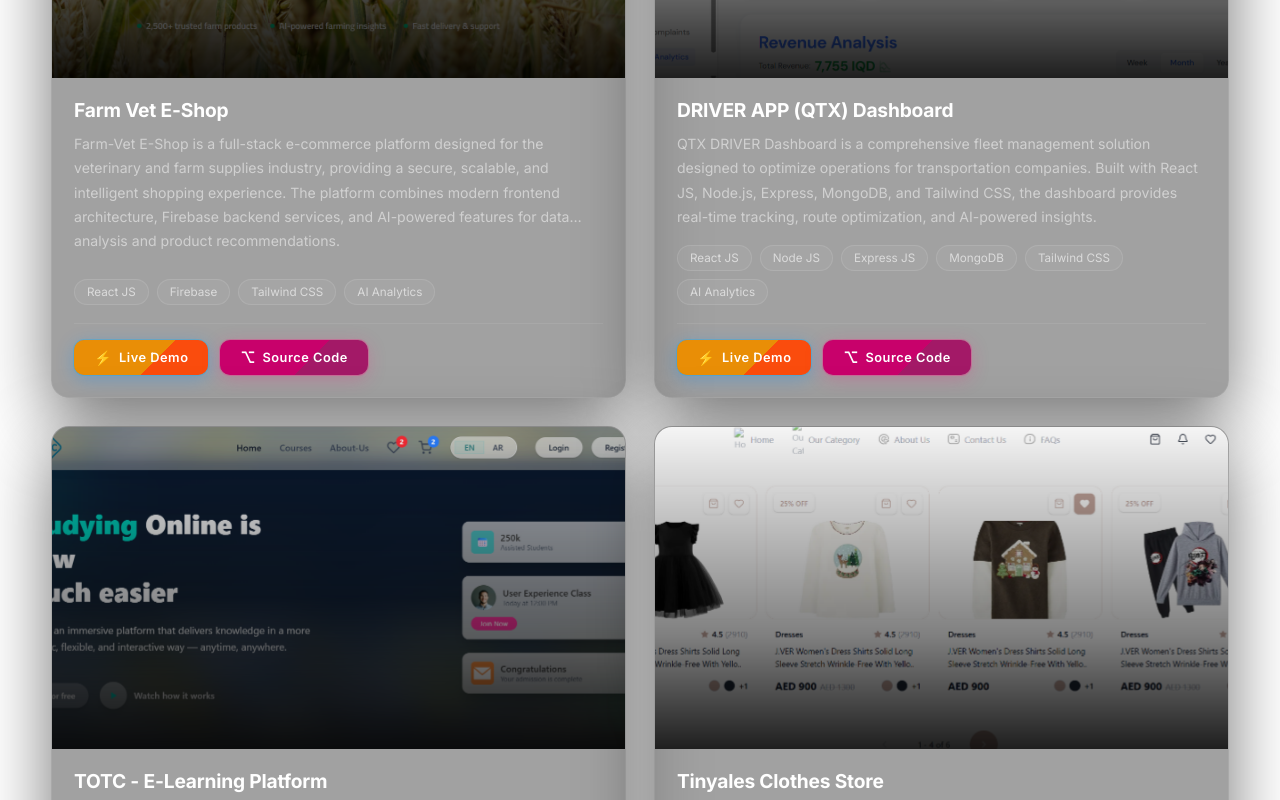
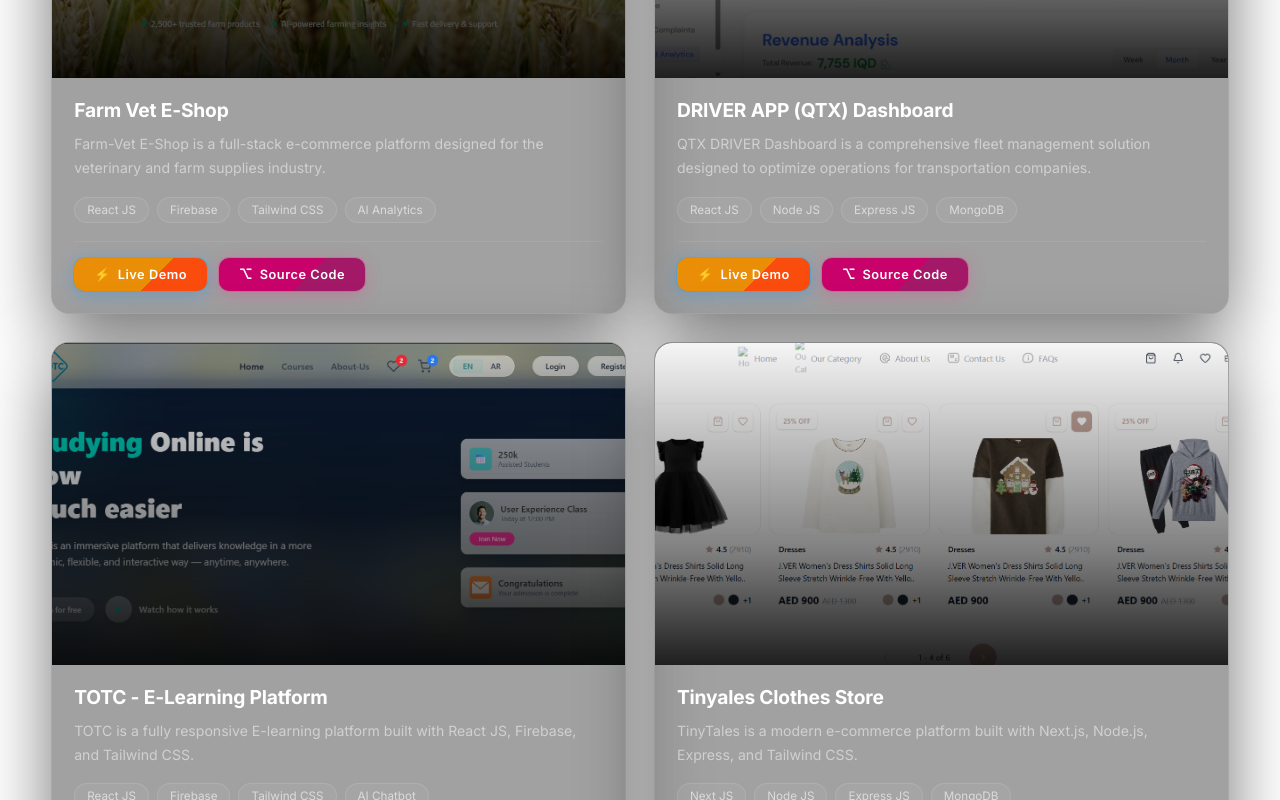
Before and after one commit to ibrahi4/Ibrahim-Abdulnasser-Portfolio, a React (Vite) app: page / in a window 1280 px wide. Shown: the part 6180-6980 px from the top of the page. Built offline with nearby package versions, Linux system fonts and the light colour scheme; a web font is replaced by a local one.

Commit message:
update LAYOUT

```diff
--- a/src/components/Contact/Contact.jsx
+++ b/src/components/Contact/Contact.jsx
@@ -71,7 +71,7 @@ export default function Contact() {
   {
     icon: "/assets/images/tech-icons/location-pin-svgrepo-com.svg",
     label: "Location",
-    value: "Minya, Egypt"
+    value: "Cairo, Egypt"
   },
   {
     icon: "/assets/images/tech-icons/phone-call-24-hours-svgrepo-com.svg",
@@ -81,7 +81,7 @@ export default function Contact() {
   {
     icon: "/assets/images/tech-icons/coding-html-svgrepo-com.svg",
     label: "Speciality",
-    value: "React & Next.js and React Native · Full-Stack"
+    value: "React & Next.js and React Native"
   },
 ].map((item) => (
   <div className="ct-info-row" key={item.label}>
--- a/src/components/Projects/Projects.jsx
+++ b/src/components/Projects/Projects.jsx
@@ -1,10 +1,10 @@
-import React, { useEffect, useRef, useCallback } from "react";
+import React, { useEffect, useRef, useCallback, useState } from "react";
 import "./Projects.scss";
 
 const PROJECTS = [
   {
     title: "Farm Vet E-Shop",
-    desc: "Farm-Vet E-Shop is a full-stack e-commerce platform designed for the veterinary and farm supplies industry, providing a secure, scalable, and intelligent shopping experience. The platform combines modern frontend architecture, Firebase backend services, and AI-powered features for data analysis and product recommendations.",
+    desc: "Farm-Vet E-Shop is a full-stack e-commerce platform designed for the veterinary and farm supplies industry.",
     image: "/assets/images/common/proj1.png",
     tags: ["React JS", "Firebase", "Tailwind CSS", "AI Analytics"],
     links: [
@@ -14,9 +14,9 @@ const PROJECTS = [
   },
   {
     title: "DRIVER APP (QTX) Dashboard",
-    desc: "QTX DRIVER Dashboard is a comprehensive fleet management solution designed to optimize operations for transportation companies. Built with React JS, Node.js, Express, MongoDB, and Tailwind CSS, the dashboard provides real-time tracking, route optimization, and AI-powered insights.",
+    desc: "QTX DRIVER Dashboard is a comprehensive fleet management solution designed to optimize operations for transportation companies.",
     image: "/assets/images/common/QTX.png",
-    tags: ["React JS", "Node JS", "Express JS", "MongoDB", "Tailwind CSS", "AI Analytics"],
+    tags: ["React JS", "Node JS", "Express JS", "MongoDB"],
     links: [
       { label: "Live Demo",   href: "https://drive.google.com/file/d/1kZ6tJ4QyPx-Asf6haKUU4GZG7eGhdN7E/view" },
       { label: "Source Code", href: "https://github.com/ibrahi4/QTX-DASHBOARD" },
@@ -24,7 +24,7 @@ const PROJECTS = [
   },
   {
     title: "TOTC - E-Learning Platform",
-    desc: "TOTC is a fully responsive E-learning platform built with React JS, Firebase, and Tailwind CSS. It offers a seamless learning experience with features like user authentication, course management, and an AI-powered chatbot for personalized support.",
+    desc: "TOTC is a fully responsive E-learning platform built with React JS, Firebase, and Tailwind CSS.",
     image: "/assets/images/common/proj2.png",
     tags: ["React JS", "Firebase", "Tailwind CSS", "AI Chatbot"],
     links: [
@@ -34,9 +34,9 @@ const PROJECTS = [
   },
   {
     title: "Tinyales Clothes Store",
-    desc: "TinyTales is a modern e-commerce platform built with Next.js, Node.js, Express, and Tailwind CSS. It offers a seamless shopping experience with features like user authentication, product management, and an AI-powered recommendation engine.",
+    desc: "TinyTales is a modern e-commerce platform built with Next.js, Node.js, Express, and Tailwind CSS.",
     image: "/assets/images/common/tintyles.png",
-    tags: ["Next JS", "Node JS", "Express JS", "MongoDB", "Tailwind CSS"],
+    tags: ["Next JS", "Node JS", "Express JS", "MongoDB"],
     links: [
       { label: "Live Demo",   href: "https://tinytales-snowy.vercel.app" },
       { label: "Source Code", href: "https://github.com/ibrahi4/Tinytales" },
@@ -44,9 +44,9 @@ const PROJECTS = [
   },
   {
     title: "Furniture E-Commerce App",
-    desc: "Furniture E-Commerce App is a mobile application built with React Native, Expo, Redux, Firebase, and Tailwind CSS. It provides a seamless shopping experience for furniture enthusiasts with features like product browsing, user authentication, and an AI-powered recommendation engine.",
+    desc: "Furniture E-Commerce App is a mobile application built with React Native, Expo, Redux, and Firebase.",
     image: "/assets/images/common/furnitureapp.png",
-    tags: ["React Native", "Expo", "Redux", "Firebase", "Tailwind CSS"],
+    tags: ["React Native", "Expo", "Redux", "Firebase"],
     links: [
       { label: "Live Demo",   href: "https://drive.google.com/file/d/1PmJQgmrl1a_ppI10fgN7OIGoB-8J0V63/view" },
       { label: "Source Code", href: "https://github.com/jovywahba/react-native-G" },
@@ -55,30 +55,36 @@ const PROJECTS = [
 ];
 
 export default function Projects() {
+  const [isMobile, setIsMobile] = useState(false);
   const observerRef = useRef(null);
   const cardsRef = useRef([]);
 
-  /* ── Optimized Intersection Observer with debouncing ── */
+  // Detect mobile
+  useEffect(() => {
+    const checkMobile = () => {
+      setIsMobile(window.innerWidth <= 768);
+    };
+    checkMobile();
+    window.addEventListener('resize', checkMobile);
+    return () => window.removeEventListener('resize', checkMobile);
+  }, []);
+
+  /* ── Simplified Observer for Mobile ── */
   useEffect(() => {
     const options = {
-      threshold: 0.08,
-      rootMargin: "100px 0px", // Load earlier for smoother experience
+      threshold: isMobile ? 0.05 : 0.08,
+      rootMargin: isMobile ? "200px 0px" : "100px 0px",
     };
 
     observerRef.current = new IntersectionObserver((entries) => {
-      // Batch DOM updates with requestAnimationFrame
-      requestAnimationFrame(() => {
-        entries.forEach((entry) => {
-          if (entry.isIntersecting) {
-            // Add class and immediately unobserve
-            entry.target.classList.add("is-visible");
-            observerRef.current?.unobserve(entry.target);
-          }
-        });
+      entries.forEach((entry) => {
+        if (entry.isIntersecting) {
+          entry.target.classList.add("is-visible");
+          observerRef.current?.unobserve(entry.target);
+        }
       });
     }, options);
 
-    // Observe all cards
     cardsRef.current.forEach((card) => {
       if (card) observerRef.current?.observe(card);
     });
@@ -86,9 +92,8 @@ export default function Projects() {
     return () => {
       observerRef.current?.disconnect();
     };
-  }, []);
+  }, [isMobile]);
 
-  // Callback ref for card elements
   const setCardRef = useCallback((el, index) => {
     if (el) {
       cardsRef.current[index] = el;
@@ -120,6 +125,8 @@ export default function Projects() {
                 alt={p.title}
                 loading="lazy"
                 decoding="async"
+                width="640"
+                height="360"
               />
               <div className="projectMediaOverlay" />
             </div>
--- a/src/components/Projects/Projects.scss
+++ b/src/components/Projects/Projects.scss
@@ -1,5 +1,5 @@
 /* ═══════════════════════════════════════════════════
-   PROJECTS SECTION — Optimized Performance
+   PROJECTS SECTION — Mobile Optimized
 ═══════════════════════════════════════════════════ */
 
 .projects {
@@ -8,9 +8,11 @@
   padding: 90px 0 70px;
   color: #fff;
   font-family: "Inter", system-ui, sans-serif;
+
+  /* ✅ Force GPU acceleration on section */
+  transform: translateZ(0);
 }
 
-/* ── Section Header ── */
 .sectionHeader {
   width: min(1200px, 92%);
   margin: 0 auto 48px;
@@ -42,9 +44,6 @@
   font-size: clamp(0.9rem, 1.35vw, 1.05rem);
 }
 
-/* ═══════════════════════════════════════════════════
-   GRID
-═══════════════════════════════════════════════════ */
 .projectsGrid {
   width: min(1200px, 92%);
   margin: 0 auto;
@@ -55,7 +54,7 @@
 }
 
 /* ═══════════════════════════════════════════════════
-   CARD — Performance Optimized
+   CARD — Ultra Optimized
 ═══════════════════════════════════════════════════ */
 .projectCard {
   border-radius: 18px;
@@ -63,42 +62,60 @@
   background: rgba(10, 10, 10, 0.38);
   border: 1px solid rgba(255, 255, 255, 0.08);
   box-shadow: 0 24px 70px rgba(0, 0, 0, 0.55);
-  backdrop-filter: blur(12px);
-  -webkit-backdrop-filter: blur(12px);
   display: flex;
   flex-direction: column;
 
-  /* ✅ GPU Acceleration */
-  transform: translate3d(0, 0, 0);
-  will-change: opacity, transform;
+  /* ✅ Critical Performance */
+  transform: translateZ(0);
+  backface-visibility: hidden;
+  -webkit-backface-visibility: hidden;
+  perspective: 1000px;
+  -webkit-perspective: 1000px;
 
-  /* ✅ Layout optimization */
-  contain: layout style paint;
+  /* ✅ Remove expensive effects on mobile */
+  @media (max-width: 768px) {
+    backdrop-filter: none;
+    -webkit-backdrop-filter: none;
+  }
 
-  /* ── hidden state (before scroll) ── */
+  /* ✅ Desktop blur only */
+  @media (min-width: 769px) {
+    backdrop-filter: blur(12px);
+    -webkit-backdrop-filter: blur(12px);
+  }
+
+  /* Hidden state */
   opacity: 0;
-  transform: translateY(30px);
-  transition:
-    opacity   0.4s cubic-bezier(0.25, 0.46, 0.45, 0.94),
-    transform 0.4s cubic-bezier(0.25, 0.46, 0.45, 0.94);
+  transform: translateZ(0) translateY(20px);
 
-  /* stagger by card index - reduced from 0.07s to 0.05s */
+  /* ✅ Faster transitions on mobile */
+  transition: opacity 0.3s ease, transform 0.3s ease;
+
+  @media (min-width: 769px) {
+    transition: opacity 0.4s ease, transform 0.4s ease, box-shadow 0.3s ease, border-color 0.3s ease;
+  }
+
+  /* Stagger - less on mobile */
+  @media (max-width: 768px) {
+    transition-delay: calc(var(--card-index, 0) * 0.03s);
+  }
+
+  @media (min-width: 769px) {
     transition-delay: calc(var(--card-index, 0) * 0.05s);
+  }
 
-  /* ── visible state ── */
   &.is-visible {
     opacity: 1;
-    transform: translateY(0);
-    will-change: auto; // Remove after animation
+    transform: translateZ(0) translateY(0);
   }
 
-  /* ── hover (only when visible) ── */
+  /* ✅ Simplified hover on desktop only */
+  @media (min-width: 769px) and (hover: hover) {
     &.is-visible:hover {
-    transform: translateY(-6px);
+      transform: translateZ(0) translateY(-6px);
       border-color: rgba(196, 107, 31, 0.25);
-    box-shadow:
-      0 28px 80px rgba(0, 0, 0, 0.65),
-      0 0 0 1px rgba(196, 107, 31, 0.12);
+      box-shadow: 0 28px 80px rgba(0, 0, 0, 0.65);
+    }
   }
 }
 
@@ -109,9 +126,7 @@
   aspect-ratio: 16 / 9;
   overflow: hidden;
   flex-shrink: 0;
-
-  /* ✅ Prevent layout shifts */
-  contain: layout;
+  background: #0a0a0a;
 }
 
 .projectMedia img {
@@ -120,15 +135,21 @@
   object-fit: cover;
   object-position: center top;
 
-  /* ✅ GPU acceleration */
-  transform: translate3d(0, 0, 0) scale(1.02);
+  /* ✅ Critical for performance */
+  transform: translateZ(0);
+  backface-visibility: hidden;
+  -webkit-backface-visibility: hidden;
 
-  /* ✅ Optimized image rendering */
-  image-rendering: -webkit-optimize-contrast;
-  image-rendering: crisp-edges;
+  /* ✅ No scale on mobile */
+  @media (max-width: 768px) {
+    transform: translateZ(0) scale(1);
+    transition: none;
+  }
 
-  /* ✅ Reduced transition time */
-  transition: transform 0.4s cubic-bezier(0.25, 0.46, 0.45, 0.94);
+  @media (min-width: 769px) and (hover: hover) {
+    transform: translateZ(0) scale(1.02);
+    transition: transform 0.4s ease;
+  }
 }
 
 .projectMediaOverlay {
@@ -140,11 +161,17 @@
     rgba(0, 0, 0, 0.5) 65%,
     rgba(0, 0, 0, 0.88)
   );
-  transition: opacity 0.3s ease;
   pointer-events: none;
+
+  @media (max-width: 768px) {
+    transition: none;
   }
 
-/* ── Body ── */
+  @media (min-width: 769px) {
+    transition: opacity 0.3s ease;
+  }
+}
+
 .projectBody {
   padding: 20px 22px 22px;
   display: flex;
@@ -157,7 +184,14 @@
   font-size: clamp(1rem, 1.5vw, 1.3rem);
   font-weight: 700;
   letter-spacing: -0.01em;
+
+  @media (max-width: 768px) {
+    transition: none;
+  }
+
+  @media (min-width: 769px) {
     transition: color 0.25s ease;
+  }
 }
 
 .projectDesc {
@@ -167,10 +201,19 @@
   font-size: 0.88rem;
   flex: 1;
   display: -webkit-box;
-  -webkit-line-clamp: 4;
+  -webkit-line-clamp: 3;
   -webkit-box-orient: vertical;
   overflow: hidden;
+
+  @media (max-width: 768px) {
+    transition: none;
+    -webkit-line-clamp: 2;
+  }
+
+  @media (min-width: 769px) {
     transition: color 0.25s ease;
+    -webkit-line-clamp: 4;
+  }
 }
 
 .projectTags {
@@ -187,11 +230,18 @@
   background: rgba(255, 255, 255, 0.05);
   border: 1px solid rgba(255, 255, 255, 0.1);
   color: rgba(255, 255, 255, 0.6);
+
+  @media (max-width: 768px) {
+    transition: none;
+  }
+
+  @media (min-width: 769px) {
     transition: all 0.2s ease;
+  }
 }
 
 /* ═══════════════════════════════════════════════════
-   BUTTONS — Optimized
+   BUTTONS
 ═══════════════════════════════════════════════════ */
 .projectFooter {
   display: flex;
@@ -212,27 +262,31 @@
   font-weight: 600;
   letter-spacing: 0.04em;
   text-decoration: none;
-  overflow: hidden;
   cursor: pointer;
   border: none;
-  outline: none;
+  white-space: nowrap;
 
-  /* ✅ Simplified transition */
-  transition: transform 0.2s ease, box-shadow 0.25s ease;
+  /* ✅ No blur on mobile */
+  @media (max-width: 768px) {
+    backdrop-filter: none;
+    -webkit-backdrop-filter: none;
+    transition: none;
+  }
 
-  white-space: nowrap;
+  @media (min-width: 769px) {
     backdrop-filter: blur(10px);
     -webkit-backdrop-filter: blur(10px);
+    transition: transform 0.2s ease, box-shadow 0.25s ease;
+  }
 
-  /* ✅ GPU acceleration */
-  transform: translate3d(0, 0, 0);
-
+  @media (min-width: 769px) and (hover: hover) {
     &:hover {
       transform: translateY(-2px);
     }
+  }
 
   &:active {
-    transform: translateY(0) scale(0.97);
+    transform: scale(0.97);
   }
 }
 
@@ -240,31 +294,18 @@
   background: linear-gradient(135deg, #e98e06 60%, #fa4c0d 40%);
   color: #fff;
   box-shadow: 0 0 0 1px rgba(0,180,255,0.3), 0 4px 18px rgba(0,140,255,0.3);
-
-  &:hover {
-    box-shadow:
-      0 0 0 2px rgba(0,200,255,0.4),
-      0 0 30px rgba(0,160,255,0.45);
-  }
 }
 
 .btnSecondary {
   background: linear-gradient(135deg, #c8016b 60%, #a31967 40%);
   color: #fff;
   box-shadow: 0 0 0 1px rgba(247,37,133,0.3), 0 4px 18px rgba(247,37,133,0.25);
-
-  &:hover {
-    box-shadow:
-      0 0 0 2px rgba(247,37,133,0.45),
-      0 0 30px rgba(247,37,133,0.4);
-  }
 }
 
-.btnIcon { font-size: 0.88rem; }
-
-/* ── Simplified hover states ── */
+/* ✅ Desktop-only hover effects */
+@media (min-width: 769px) and (hover: hover) {
   .projectCard.is-visible:hover .projectMedia img {
-  transform: translate3d(0, 0, 0) scale(1.06);
+    transform: translateZ(0) scale(1.06);
   }
 
   .projectCard.is-visible:hover .projectMediaOverlay {
@@ -282,7 +323,7 @@
   .projectCard.is-visible:hover .tag {
     background: rgba(255,255,255,0.08);
     border-color: rgba(255,255,255,0.15);
-  color: rgba(255,255,255,0.75);
+  }
 }
 
 /* ═══════════════════════════════════════════════════
@@ -294,6 +335,7 @@
     max-width: 580px;
     margin-left: auto;
     margin-right: auto;
+    gap: 20px;
   }
   .sectionTitle { font-size: clamp(2rem, 8vw, 3.5rem); }
 }
@@ -303,18 +345,12 @@
   .projectBody   { padding: 16px; }
   .projectBtn    { padding: 8px 16px; font-size: 0.76rem; }
   .projectFooter { gap: 10px; }
+  .projectCard   { border-radius: 14px; }
 }
 
-/* ✅ Reduced motion support */
 @media (prefers-reduced-motion: reduce) {
-  .projectCard,
-  .projectMedia img,
-  .projectBtn,
-  .tag {
-    opacity: 1 !important;
-    transform: none !important;
-    filter: none !important;
+  * {
+    animation: none !important;
     transition: none !important;
-    animation: none !important;
   }
 }
```
Also changed, not shown: src/components/Contact/Contact.scss (+4 -4 lines). Lines whose indentation alone changed are shown as unchanged.
